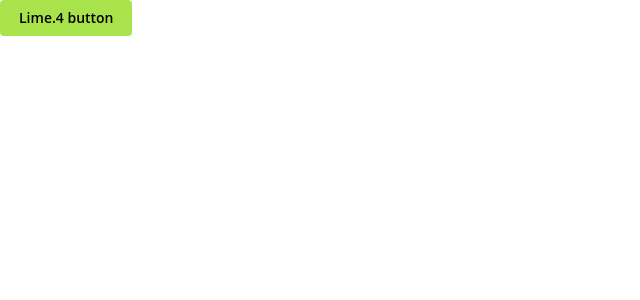
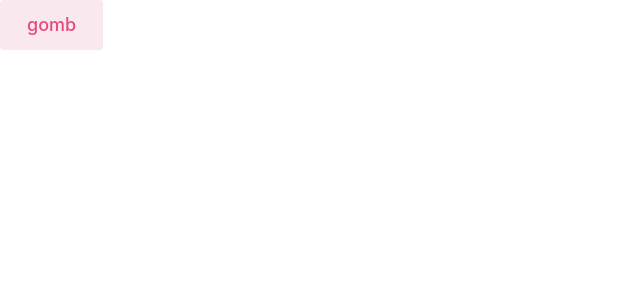
Before and after one commit to marosdaniel/cookbook-vite, a React (Vite) app: page / in a window 1280 px wide. Shown: the top 300 px of the page, without its empty margins (0-640 px from the left). Built offline with nearby package versions, Linux system fonts and the light colour scheme.

Commit message:
mantine config

```diff
--- a/src/App.tsx
+++ b/src/App.tsx
@@ -2,11 +2,9 @@ import { Button } from '@mantine/core';
 
 function App() {
   return (
-    <>
-      <Button color="lime.4" autoContrast>
-        Lime.4 button
-      </Button>
-    </>
+    <Button color="pink.8" autoContrast size="lg" variant="light" fw={500}>
+      gomb
+    </Button>
   );
 }
 
--- a/src/main.tsx
+++ b/src/main.tsx
@@ -1,12 +1,10 @@
 import React from 'react';
 import ReactDOM from 'react-dom/client';
-import { createTheme, MantineProvider } from '@mantine/core';
+import { MantineProvider } from '@mantine/core';
+import '@mantine/core/styles.css';
 import App from './App.tsx';
-import '@mantine/core/styles.css';
 
-// import { theme } from './theme';
-
-const theme = createTheme({ fontFamily: 'Open Sans, sans-serif', primaryColor: 'cyan' });
+import { theme } from './theme';
 
 ReactDOM.createRoot(document.getElementById('root')!).render(
   <React.StrictMode>
--- a/src/theme/theme.ts
+++ b/src/theme/theme.ts
@@ -1,3 +1,8 @@
 import { createTheme } from '@mantine/core';
 
-export const theme = createTheme({ fontFamily: 'Open Sans, sans-serif', primaryColor: 'cyan' });
+export const theme = createTheme({
+  // fontFamily: 'Segoe UI',
+  primaryColor: 'pink',
+  autoContrast: true,
+  luminanceThreshold: 0.61,
+});
```
